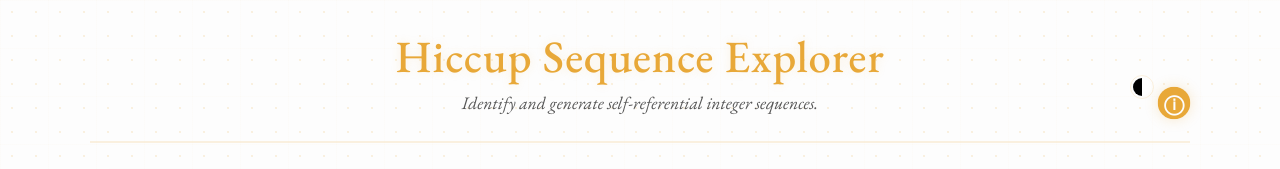
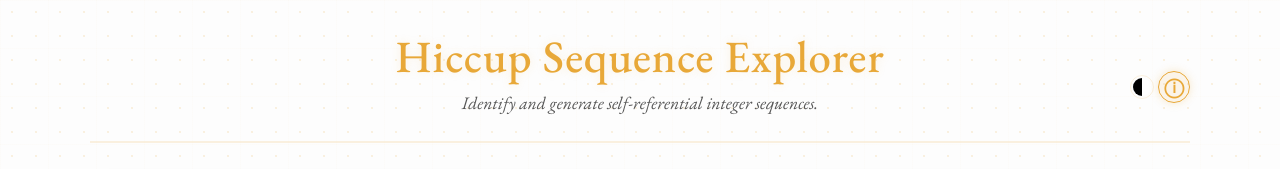
Before and after one commit to Darkmatterg7/HiccupSequencesDatabase, a plain HTML site: page index.html in a window 1280 px wide. In both pictures the pointer is over the button "Explain Hiccup Sequences". Shown: the top 169 px of the page. Drawn offline with nearby package versions, Linux system fonts and the light colour scheme.

Commit message:
Reduce motion on information button hover: make it similar to theme toggle by removing background/color change and transform, adjusting box-shadow to 8px

```diff
--- a/index.html
+++ b/index.html
@@ -157,10 +157,8 @@
       transition: all 0.25s ease;
     }
     .info-btn:hover {
-      background: var(--accent);
-      color: var(--bg);
-      box-shadow: 0 0 12px var(--accent-glow);
-      transform: scale(1.02);
+      border-color: var(--accent);
+      box-shadow: 0 0 8px var(--accent-glow);
     }
 
     /* Core Card Panels (Scientific Sheets) */
```
